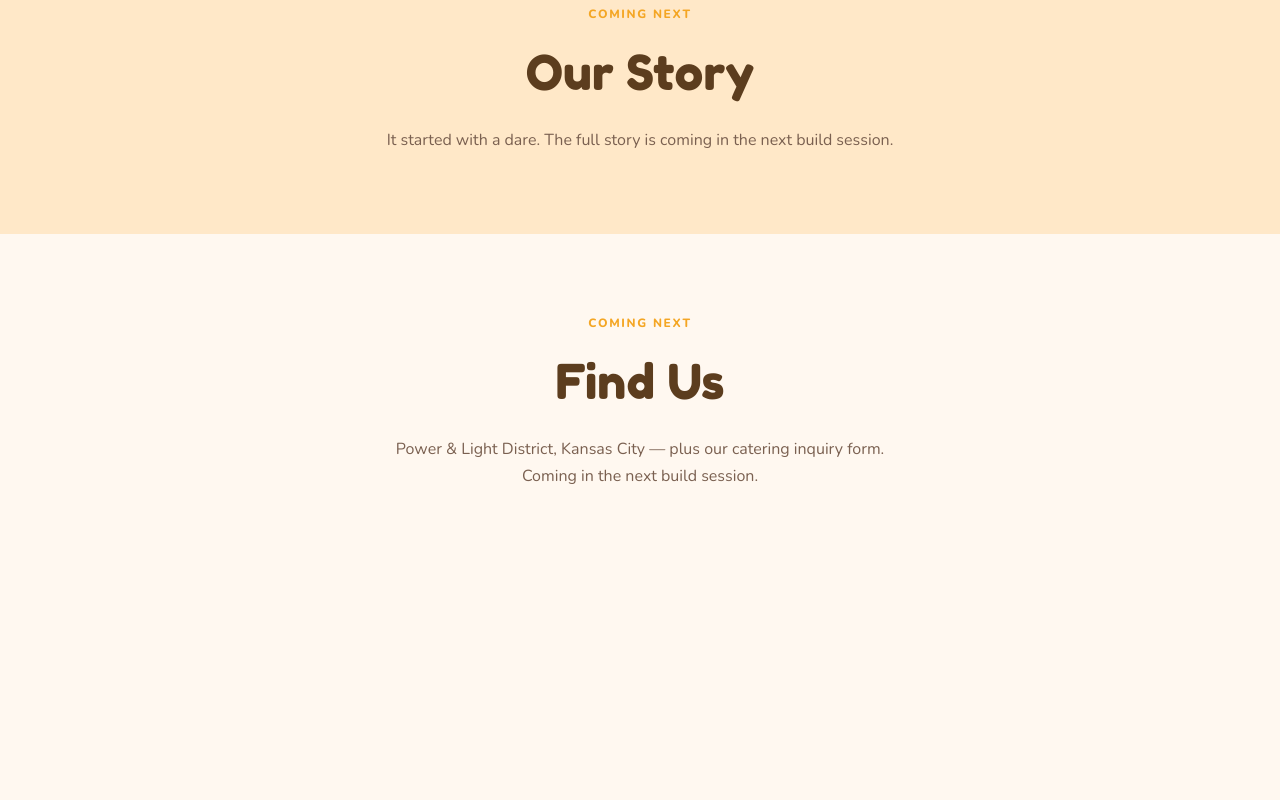
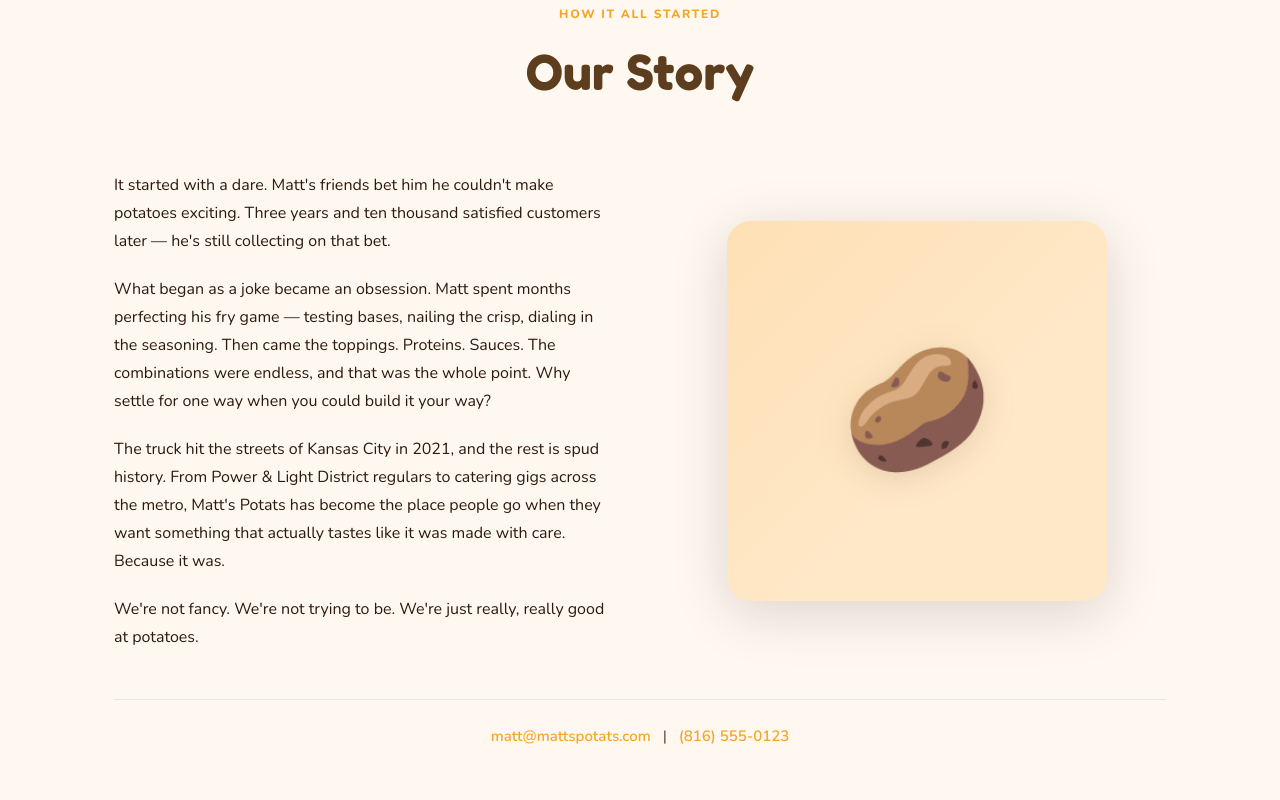
Before and after one commit to garmstro/windsurf-food-truck-example, a plain HTML site: page index.html in a window 1280 px wide. Shown: the part 2360-3160 px from the top of the page. Before the commit the page ends 2930 px from the top, so only its background shows below. Drawn offline with nearby package versions, Linux system fonts and the light colour scheme.

Commit message:
Add Our Story - GA

```diff
--- a/index.html
+++ b/index.html
@@ -477,13 +477,44 @@
   </section>
 
   <!-- ============================================================
-       OUR STORY SECTION — placeholder
+       OUR STORY SECTION
        ============================================================ -->
-  <section id="story" class="section-stub section-stub--alt">
+  <section id="story">
     <div class="container">
-      <p class="stub-label">Coming Next</p>
-      <h2 class="stub-heading">Our Story</h2>
-      <p class="stub-body">It started with a dare. The full story is coming in the next build session.</p>
+      <div class="story-inner">
+
+        <div class="story-header">
+          <p class="section-eyebrow">How It All Started</p>
+          <h2 class="section-heading">Our Story</h2>
+        </div>
+
+        <div class="story-content">
+          <div class="story-text">
+            <p class="story-paragraph">It started with a dare. Matt's friends bet him he couldn't make potatoes exciting. Three years and ten thousand satisfied customers later — he's still collecting on that bet.</p>
+
+            <p class="story-paragraph">What began as a joke became an obsession. Matt spent months perfecting his fry game — testing bases, nailing the crisp, dialing in the seasoning. Then came the toppings. Proteins. Sauces. The combinations were endless, and that was the whole point. Why settle for one way when you could build it your way?</p>
+
+            <p class="story-paragraph">The truck hit the streets of Kansas City in 2021, and the rest is spud history. From Power &amp; Light District regulars to catering gigs across the metro, Matt's Potats has become the place people go when they want something that actually tastes like it was made with care. Because it was.</p>
+
+            <p class="story-paragraph">We're not fancy. We're not trying to be. We're just really, really good at potatoes.</p>
+          </div>
+
+          <div class="story-image">
+            <div class="story-image-placeholder" aria-hidden="true">
+              <span class="story-image-emoji">🥔</span>
+            </div>
+          </div>
+        </div>
+
+        <div class="story-contact">
+          <p class="story-contact-text">
+            <a href="mailto:matt@mattspotats.com" class="story-contact-link">matt@mattspotats.com</a>
+            <span class="story-contact-divider">|</span>
+            <a href="tel:+18165550123" class="story-contact-link">(816) 555-0123</a>
+          </p>
+        </div>
+
+      </div>
     </div>
   </section>
 
--- a/style.css
+++ b/style.css
@@ -812,6 +812,163 @@ ul {
 }
 
 /* ============================================================
+   OUR STORY SECTION
+   ============================================================ */
+#story {
+  background-color: var(--color-warm-cream);
+  padding: var(--section-padding-v) 32px;
+}
+
+.story-inner {
+  max-width: var(--max-width);
+  margin: 0 auto;
+  display: flex;
+  flex-direction: column;
+  gap: 48px;
+}
+
+.story-header {
+  text-align: center;
+}
+
+.story-content {
+  display: grid;
+  grid-template-columns: 1fr 1fr;
+  gap: 56px;
+  align-items: center;
+}
+
+.story-text {
+  display: flex;
+  flex-direction: column;
+  gap: 20px;
+}
+
+.story-paragraph {
+  font-family: var(--font-body);
+  font-size: 16px;
+  font-weight: 400;
+  color: var(--color-body-text);
+  line-height: 1.75;
+}
+
+.story-image {
+  display: flex;
+  justify-content: center;
+  align-items: center;
+}
+
+.story-image-placeholder {
+  width: 100%;
+  max-width: 380px;
+  aspect-ratio: 1 / 1;
+  background-color: var(--color-peach-tint);
+  border-radius: var(--radius-image);
+  display: flex;
+  align-items: center;
+  justify-content: center;
+  box-shadow: 0 12px 56px rgba(26, 14, 5, 0.15);
+  position: relative;
+  overflow: hidden;
+}
+
+.story-image-placeholder::before {
+  content: '';
+  position: absolute;
+  inset: 0;
+  background: linear-gradient(135deg, rgba(244, 166, 36, 0.12) 0%, transparent 60%);
+}
+
+.story-image-emoji {
+  font-size: 120px;
+  line-height: 1;
+  position: relative;
+  filter: drop-shadow(0 6px 16px rgba(92, 61, 30, 0.15));
+  user-select: none;
+}
+
+.story-contact {
+  text-align: center;
+  padding-top: 24px;
+  border-top: 1px solid rgba(92, 61, 30, 0.10);
+}
+
+.story-contact-text {
+  font-family: var(--font-body);
+  font-size: 15px;
+  font-weight: 600;
+  color: var(--color-body-text);
+  display: flex;
+  align-items: center;
+  justify-content: center;
+  gap: 12px;
+  flex-wrap: wrap;
+}
+
+.story-contact-link {
+  color: var(--color-amber-gold);
+  transition: color 0.2s ease;
+}
+
+.story-contact-link:hover {
+  color: var(--color-spicy-orange);
+}
+
+.story-contact-divider {
+  color: var(--color-muted-text);
+}
+
+/* ============================================================
+   OUR STORY — RESPONSIVE
+   ============================================================ */
+@media (max-width: 900px) {
+  .story-content {
+    gap: 40px;
+  }
+
+  .story-image-placeholder {
+    max-width: 300px;
+  }
+}
+
+@media (max-width: 768px) {
+  #story {
+    padding: var(--section-padding-v) 20px;
+  }
+
+  .story-inner {
+    gap: 40px;
+  }
+
+  .story-header {
+    text-align: center;
+  }
+
+  .story-content {
+    grid-template-columns: 1fr;
+    gap: 40px;
+  }
+
+  .story-image-placeholder {
+    max-width: 260px;
+    margin: 0 auto;
+  }
+
+  .story-image-emoji {
+    font-size: 88px;
+  }
+
+  .story-contact-text {
+    flex-direction: column;
+    gap: 8px;
+  }
+
+  .story-contact-divider {
+    display: none;
+  }
+}
+
+/* ============================================================
    MENU — RESPONSIVE
    ============================================================ */
 @media (max-width: 900px) {
```
